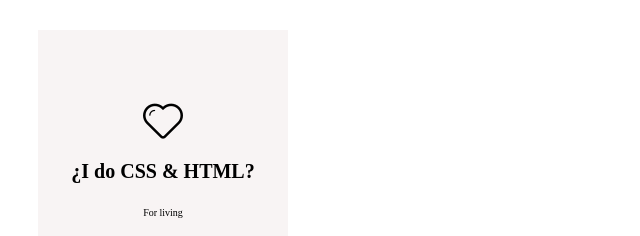
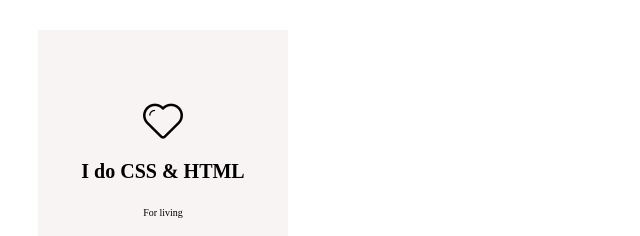
Before and after one commit to jymmak/icn, a plain HTML site: page index.html in a window 1280 px wide. Shown: the top 236 px of the page, 0-640 px from the left. Drawn offline with Linux system fonts and the light colour scheme; files whose address does not match are found by name.

Commit message:
Update index.html

```diff
--- a/index.html
+++ b/index.html
@@ -14,7 +14,7 @@
 
     <div class="heart">
     <h1><span class="icn icon-heart2"></span></h1>
-    <h3><span class="first">¿I do CSS & HTML?</span></h3>
+    <h3><span class="first">I do CSS & HTML</span></h3>
     <p><span class="second">For living</span></p>
     <h3><span class="third">Lorem ipsum dolor sit amet consectetun adisicing elit. Repidiandae suscipitvitae ipsum ab.</span></h3>
 
```
